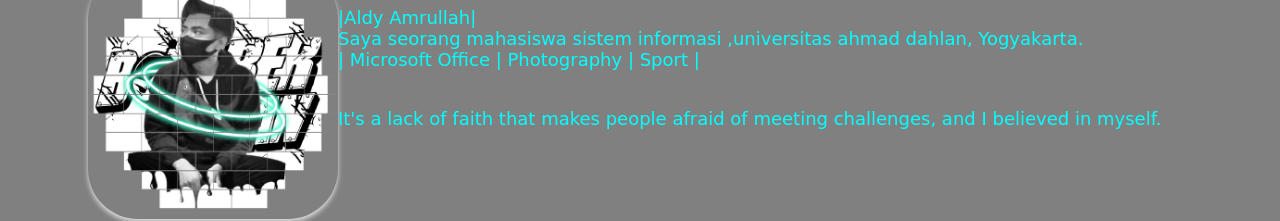
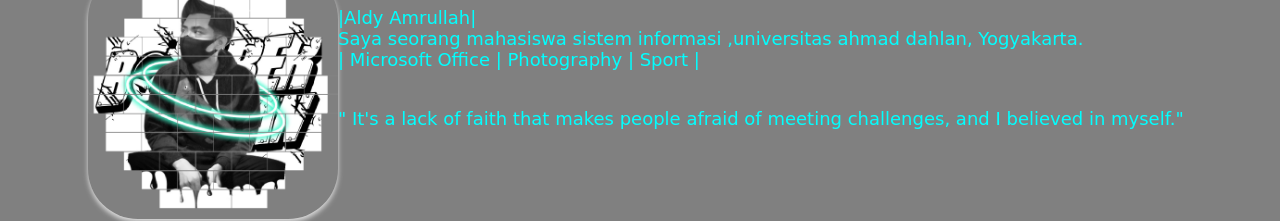
Before and after one commit to aldy2002/AldyTekweb2022, a plain HTML site: page index.html in a window 1280 px wide. Shown: the part 201-422 px from the top of the page. Drawn offline with Linux system fonts and the light colour scheme.

Commit message:
Update index.html

```diff
--- a/index.html
+++ b/index.html
@@ -49,7 +49,7 @@
 					<p> |Aldy Amrullah|</p>
 					<p> Saya seorang mahasiswa sistem informasi ,universitas ahmad dahlan, Yogyakarta.</p>
 					<p> | Microsoft Office | Photography | Sport |</p></br></br>
-			                <p>It's a lack of faith that makes people afraid of meeting challenges, and I believed in myself.</p>
+			                <p> " It's a lack of faith that makes people afraid of meeting challenges, and I believed in myself."</p>
 				</div>
 			</div>
 		</section>
```
